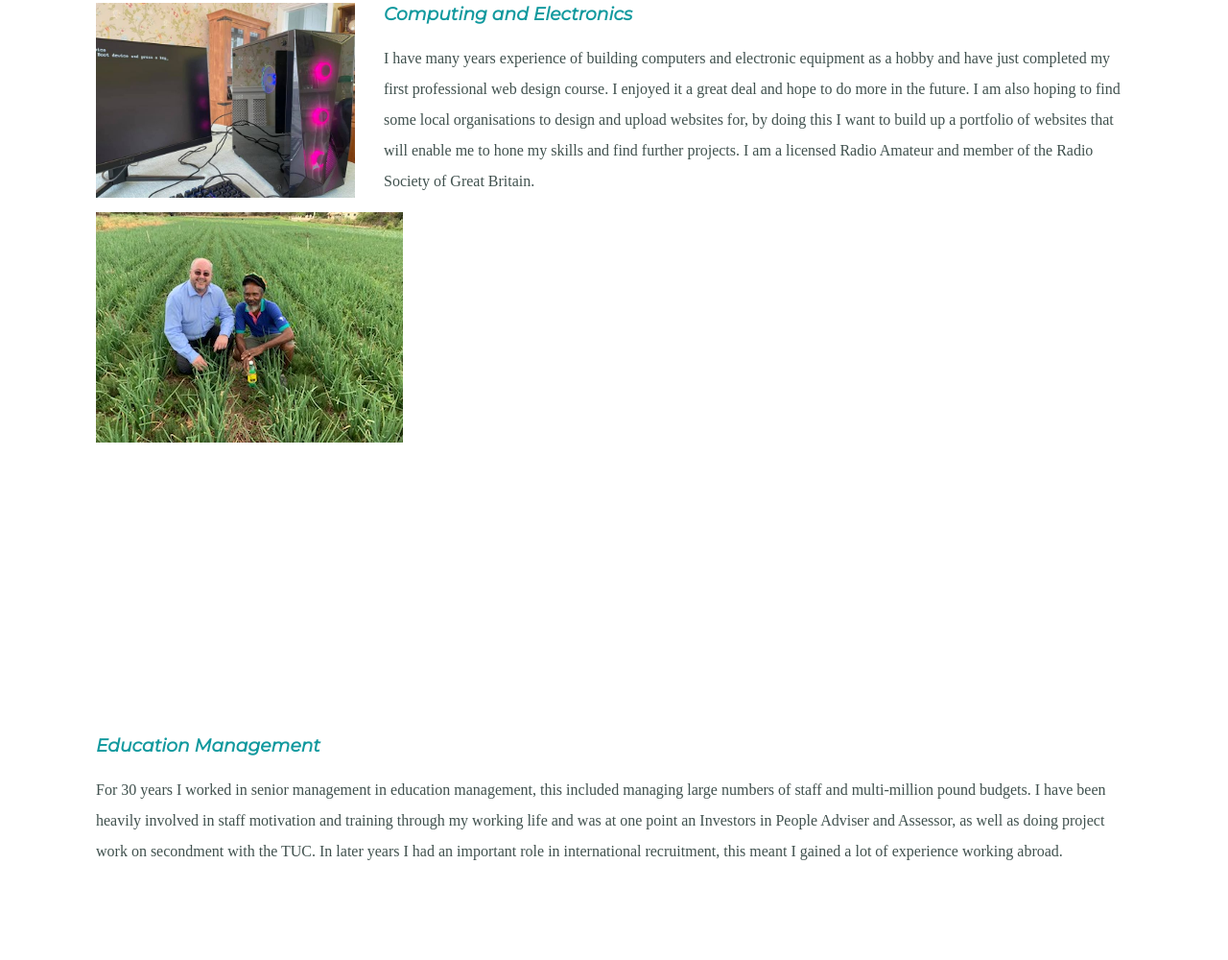
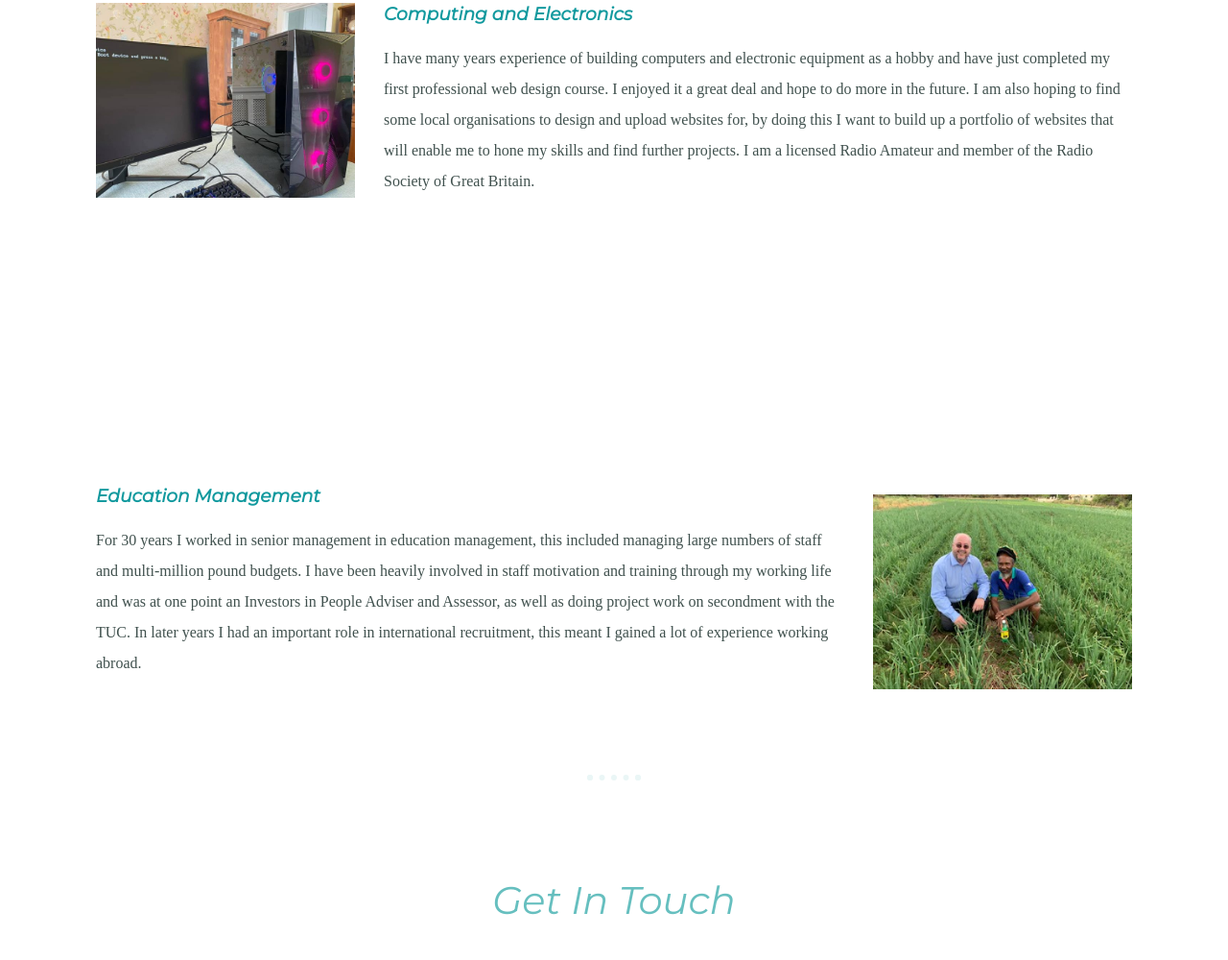
Before and after one commit to Pauluk99/paul4, a plain HTML site: page index.html in a window 1280 px wide. Shown: the part 1908-2908 px from the top of the page at 96% size. Drawn offline with Linux system fonts and the light colour scheme.

Commit message:
Update styles.css

```diff
--- a/styles.css
+++ b/styles.css
@@ -113,7 +113,7 @@ color: #11999E;
 .gap {
   margin-top: 300px;
 }
-.paulchin {
+.pauljam {
   width: 25%;
   float: right;
   margin-left: 30px;
```
